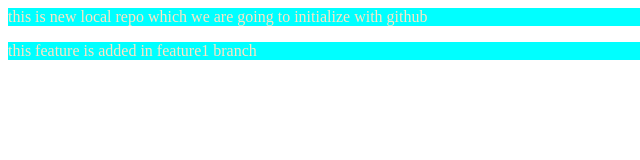
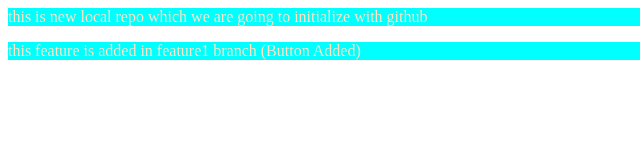
Before and after one commit to Dipalii20/local_repo, a plain HTML site: page index.html in a window 1280 px wide. Shown: the full height of the page, 0-640 px from the left. Drawn offline with Linux system fonts and the light colour scheme.

Commit message:
add Button

```diff
--- a/index.html
+++ b/index.html
@@ -1,3 +1,3 @@
 <link rel="stylesheet" href="style.css">
 <p>this is new local repo which we are going to initialize with github</p>
-<p>this feature is added in feature1 branch</p>
+<p>this feature is added in feature1 branch (Button Added)</p>
```
